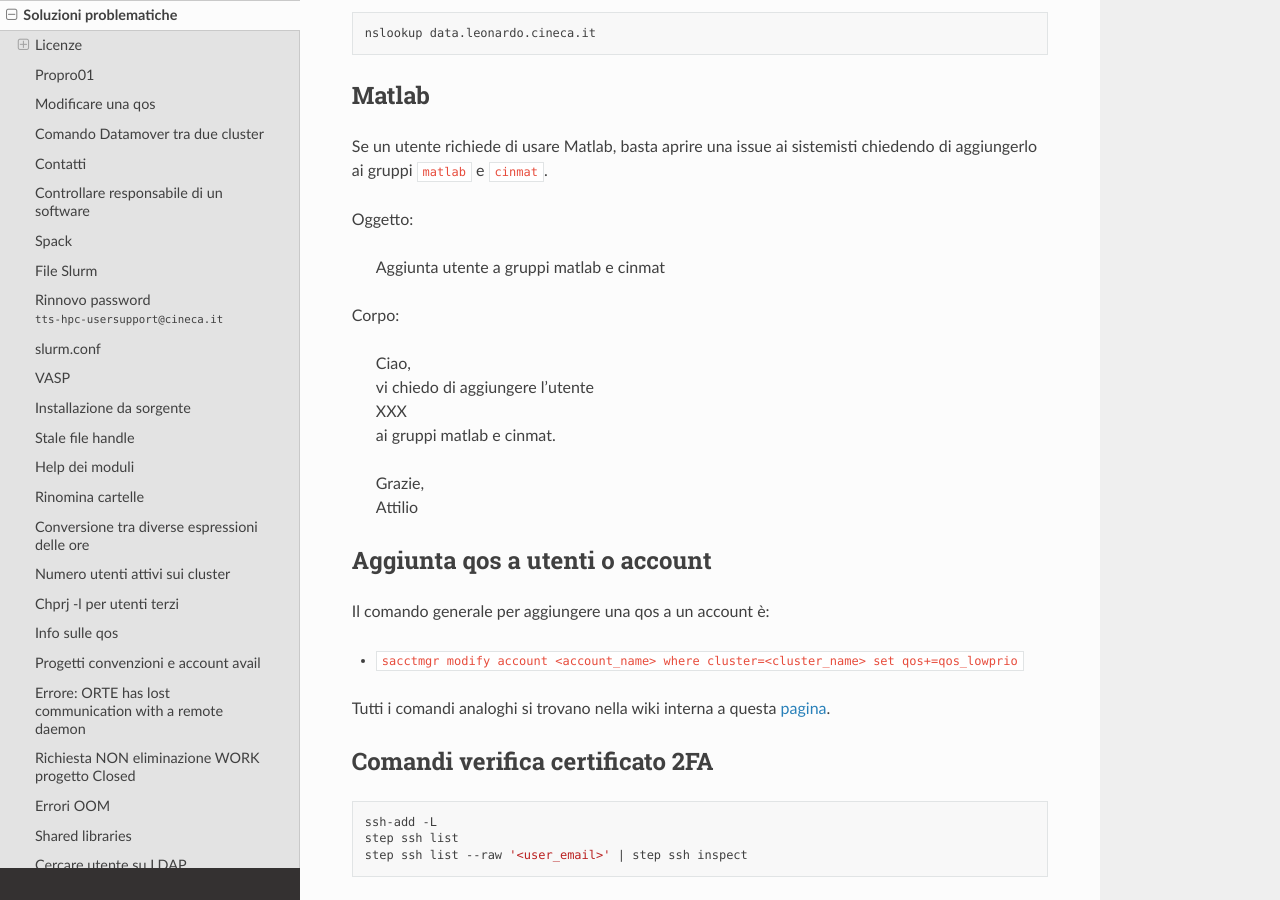
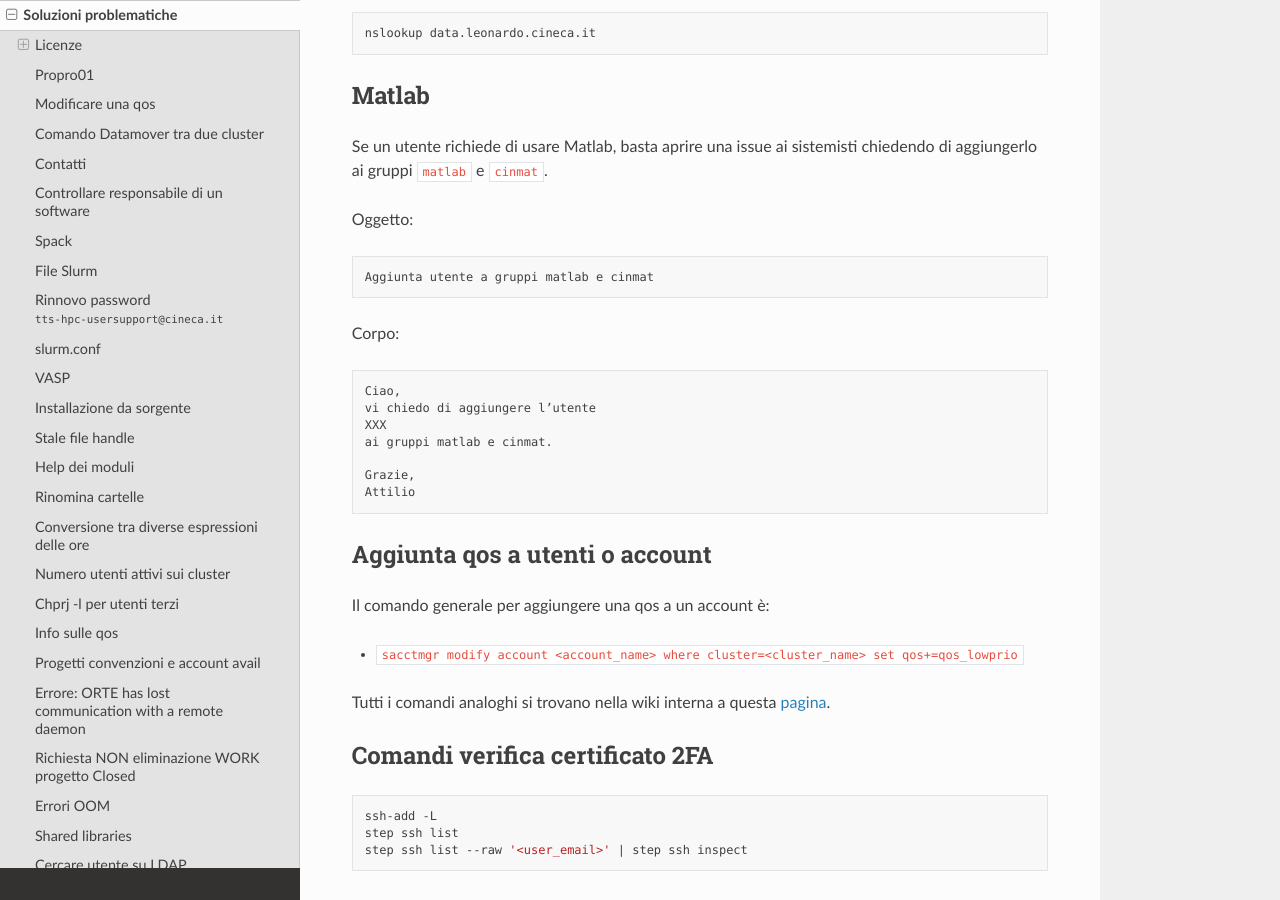
Before and after one commit to Plraska707/appunti_di_lavoro, a Sphinx documentation site: the page built from docs/source/soluzioni_problematiche.md, in a window 1280 px wide and 900 px high, scrolled down 19019 px. Built offline with Sphinx 7.4.7 and the Read the Docs theme 3.1.0, drawn with Linux system fonts in a browser that asks for light colours; some of the changed text lies outside the part shown.

````diff
--- a/docs/source/soluzioni_problematiche.md
+++ b/docs/source/soluzioni_problematiche.md
@@ -715,19 +715,19 @@ nslookup data.leonardo.cineca.it
 Se un utente richiede di usare Matlab, basta aprire una issue ai sistemisti chiedendo di aggiungerlo ai gruppi `matlab` e `cinmat`.
 
 Oggetto:
+```
+Aggiunta utente a gruppi matlab e cinmat
+```
+Corpo:
+```
+Ciao,
+vi chiedo di aggiungere l’utente
+XXX
+ai gruppi matlab e cinmat.
 
-> Aggiunta utente a gruppi matlab e cinmat
-
-Corpo:
-
-> Ciao,
-> vi chiedo di aggiungere l’utente
-> XXX
-> ai gruppi matlab e cinmat.
->
-> Grazie,
-> Attilio
-
+Grazie,
+Attilio
+```
 ## Aggiunta qos a utenti o account
 
 Il comando generale per aggiungere una qos a un account è:
````
Also changed, not shown: other parts of docs/source/soluzioni_problematiche.md (+4 -0 lines).
